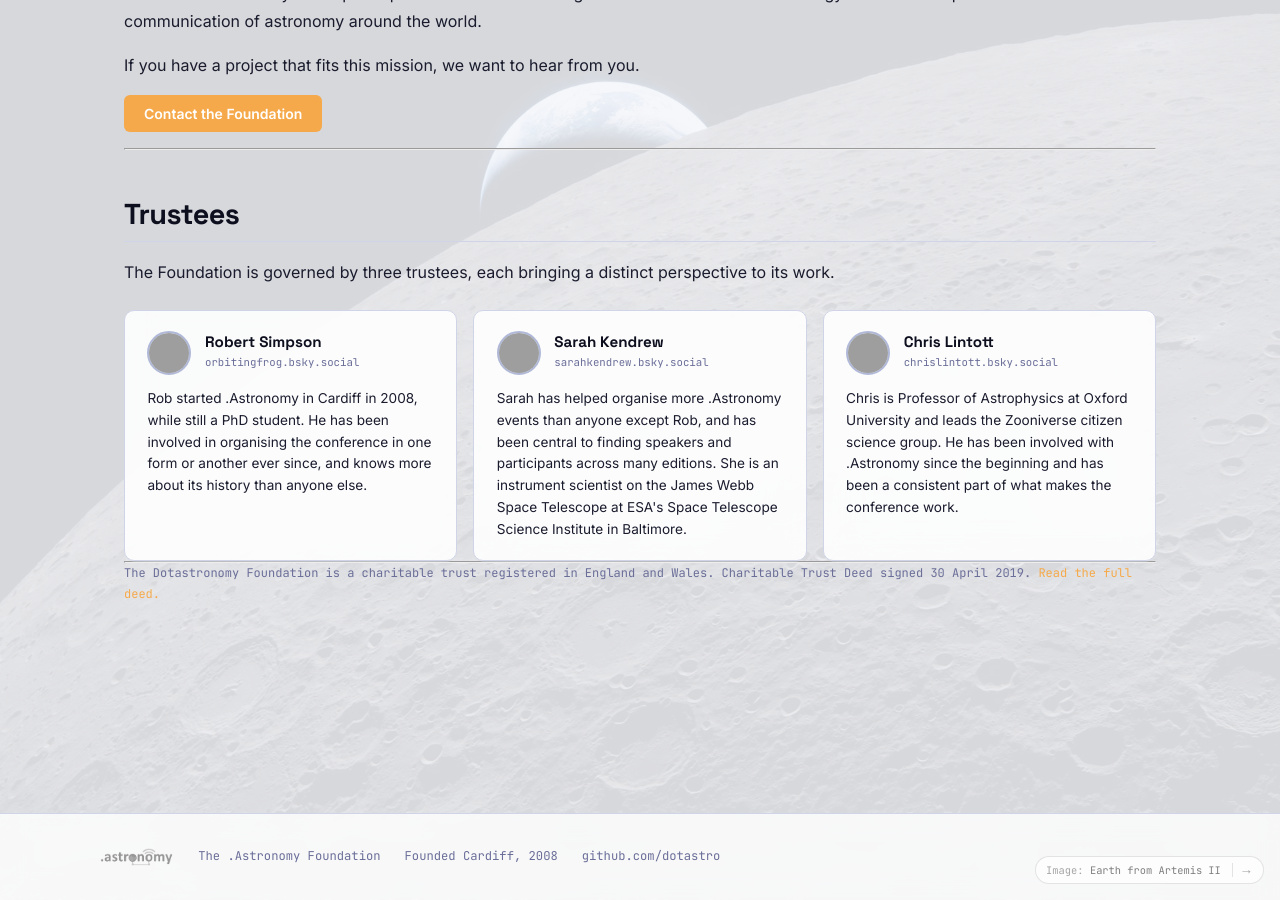
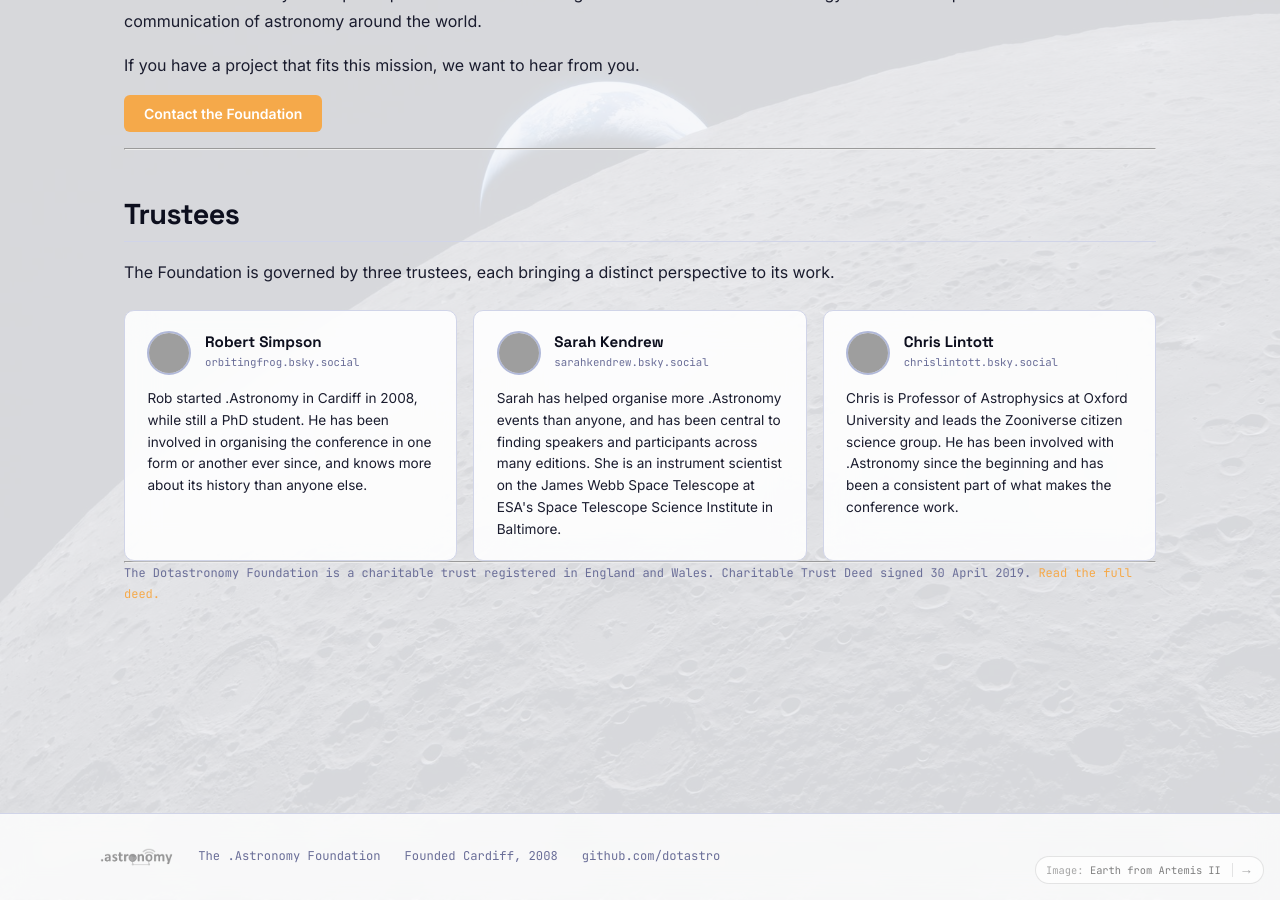
Before and after one commit to dotastro/dotastrosite, a Jekyll site: the page built from foundation/index.md, in a window 1280 px wide and 900 px high, scrolled down 756 px. Built offline with Jekyll 4.4.1, drawn with Linux system fonts in a browser that asks for light colours; grey boxes are pictures that could not be loaded.

Commit message:
Foundation: correct Sarah's bio -- she has organised more events than anyone

```diff
--- a/foundation/index.md
+++ b/foundation/index.md
@@ -70,7 +70,7 @@ The Foundation is governed by three trustees, each bringing a distinct perspecti
 <div class="person-handle"><a href="https://bsky.app/profile/sarahkendrew.bsky.social" target="_blank" rel="noopener">sarahkendrew.bsky.social</a></div>
 </div>
 </div>
-<p class="person-bio">Sarah has helped organise more .Astronomy events than anyone except Rob, and has been central to finding speakers and participants across many editions. She is an instrument scientist on the James Webb Space Telescope at ESA's Space Telescope Science Institute in Baltimore.</p>
+<p class="person-bio">Sarah has helped organise more .Astronomy events than anyone, and has been central to finding speakers and participants across many editions. She is an instrument scientist on the James Webb Space Telescope at ESA's Space Telescope Science Institute in Baltimore.</p>
 </div>
 
 <div class="person-card" data-handle="chrislintott.bsky.social">
```
